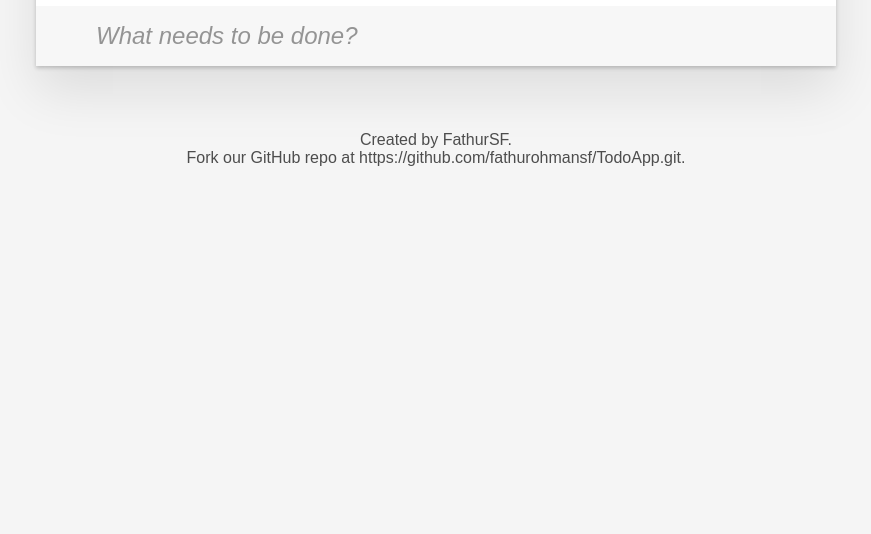
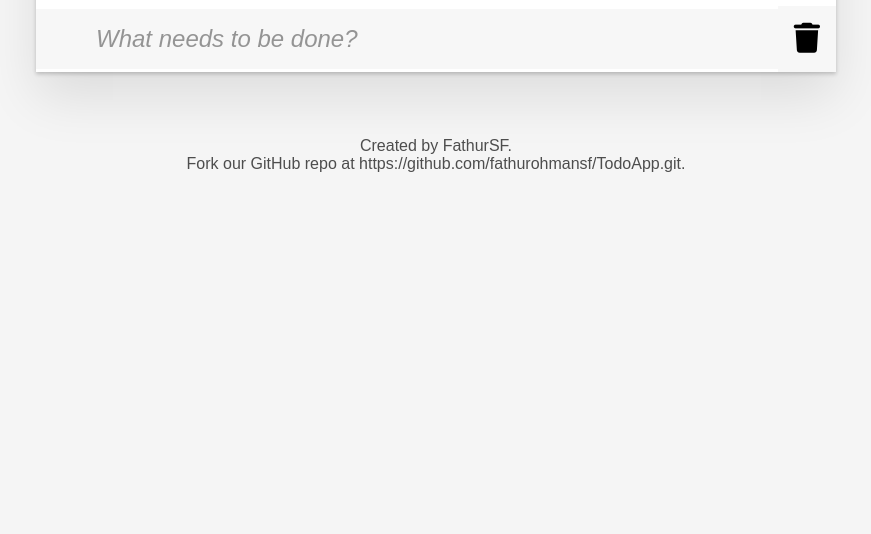
Before and after one commit to fathurohmansf/TodoApp, a plain HTML site: page index.html in a window 1280 px wide. Shown: the part 266-800 px from the top of the page, without its empty margins (204-1075 px from the left). Drawn offline with Linux system fonts and the light colour scheme.

Commit message:
create func deleteAllItem in trash

```diff
--- a/index.html
+++ b/index.html
@@ -20,10 +20,10 @@
             <section class="todoapp">
                 <header class="header">
                     <h1 class="app-name">TodoApp</h1>
-
-                    <form id="createTodoForm">
-                        <input id="todoTitle" class="todo-title" placeholder="What needs to be done?">
-                    </form>
+                    <div class="todos-tools">
+                        <form id="createTodoForm"><input id="todoTitle" class="todo-title" placeholder="What needs to be done?"></form>
+                        <div><button id="clearTodosBtn" class="clear-todos-btn"><i class="fa-solid fa-trash"></i></button></div>
+                    </div>
                 </header>
 
                 <ul id="todoList" class="todo-list">
--- a/src/script.js
+++ b/src/script.js
@@ -105,6 +105,8 @@ const TODO_KEY = 'todos';
     `;
     }
 
+
+
     function render() {
         const todos = getAllTodos();
         console.log('render:', todos);
@@ -127,6 +129,7 @@ const TODO_KEY = 'todos';
         console.log('rendered...');
 
         afterRender();
+        renderdeleteall()
     }
 
     function afterRender() {
@@ -240,13 +243,38 @@ const TODO_KEY = 'todos';
                 render();
             })
         }
-
-
-
-
         console.log('Do after render jobs...');
         // Do some jobs after render finish...
     }
 
+    // Fungsi untuk mendelete semua TODO
+    function renderdeleteall() {
+        // Dapatkan tombol "Delete All Todos"
+        const clearTodosBtn = document.querySelector('.clear-todos-btn');
+
+        // Pastikan tombol ditemukan sebelum menambahkan event listener
+        if (clearTodosBtn) {
+            // Tambahkan event listener untuk menghapus semua TODO saat tombol ditekan
+            clearTodosBtn.addEventListener('click', () => {
+                // Cek apakah konfirmasi sudah ditampilkan sebelumnya
+                if (!localStorage.getItem('confirmDeleteShown')) {
+                    // Jika belum ditampilkan, tampilkan konfirmasi
+                    const confirmDelete = confirm('Apakah Anda yakin ingin menghapus semua TODO?');
+                    // Set flag untuk menandai bahwa konfirmasi sudah ditampilkan
+                    localStorage.setItem('confirmDeleteShown', true);
+
+                    // Jika pengguna mengonfirmasi, hapus semua TODO dari penyimpanan lokal
+                    if (confirmDelete) {
+                        localStorage.removeItem(TODO_KEY);
+                        // Perbarui UI
+                        render();
+                    }
+                }
+            });
+        }
+    }
+
+
+
     render();
 })();
--- a/src/styles.css
+++ b/src/styles.css
@@ -39,6 +39,23 @@ body {
     font-weight: 200;
     text-align: center;
     color: #b83f45;
+}
+
+.todoapp .todos-tools {
+    align-items: center;
+    display: flex
+}
+
+.todoapp .todos-tools form {
+    flex-grow: 1
+}
+
+.todoapp .todos-tools .clear-todos-btn {
+    background: rgba(0, 0, 0, .03);
+    border: none;
+    cursor: pointer;
+    font-size: 30px;
+    padding: 16px
 }
 
 .todoapp input::placeholder {
```
Also changed, not shown: 1 other file.
